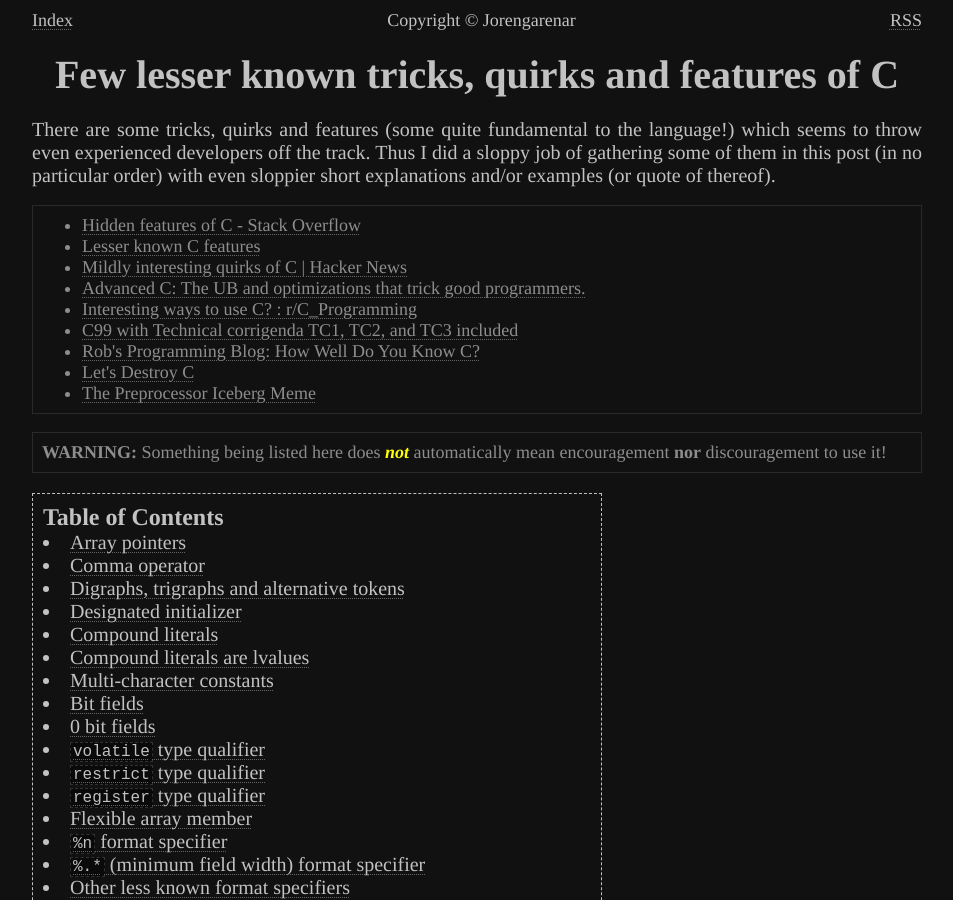
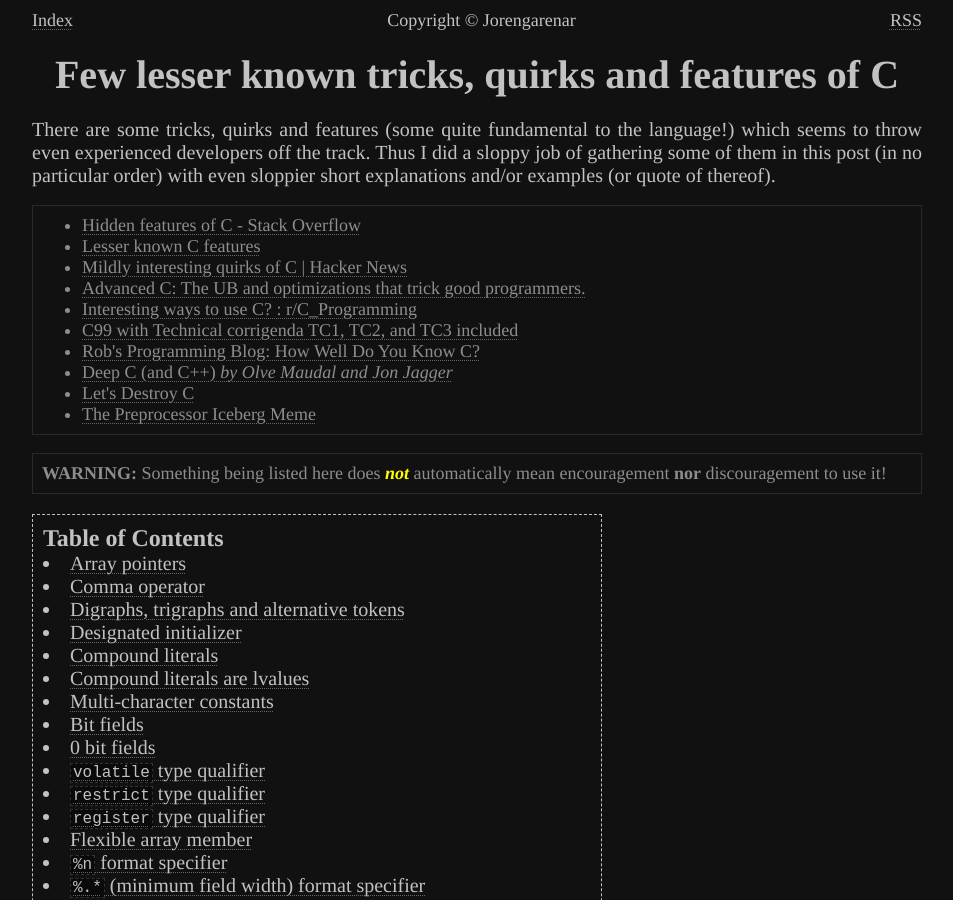
Before and after one commit to Jorenar/blog, a Jekyll site: the page built from _posts/2023-02-19-less-known-c.md, in a window 1280 px wide and 900 px high. Shown: the whole window, without its empty margins (163-1116 px from the left). Built offline with Jekyll 4.4.1, drawn with Linux system fonts in a browser that asks for light colours.

Commit message:
deploy: 53ce29765f353fdd5506f2b25dbb94e17be03a70

```diff
--- a/_posts/2023-02-19-less-known-c.md
+++ b/_posts/2023-02-19-less-known-c.md
@@ -16,6 +16,7 @@ short explanations and/or examples (or quote of thereof).
 * [Interesting ways to use C? : r/C_Programming](https://www.reddit.com/r/C_Programming/comments/mqk338/interesting_ways_to_use_c/)
 * [C99 with Technical corrigenda TC1, TC2, and TC3 included](http://www.open-std.org/JTC1/SC22/WG14/www/docs/n1256.pdf)
 * [Rob's Programming Blog: How Well Do You Know C?](http://www.robertgamble.net/2011/05/how-well-do-you-know-c.html)
+* [Deep C (and C++) _by Olve Maudal and Jon Jagger_](http://www.pvv.org/~oma/DeepC_slides_oct2011.pdf)
 * [Let's Destroy C](https://gist.github.com/shakna-israel/4fd31ee469274aa49f8f9793c3e71163#lets-destroy-c)
 * [The Preprocessor Iceberg Meme](https://jadlevesque.github.io/PPMP-Iceberg/)
 </aside>
```
